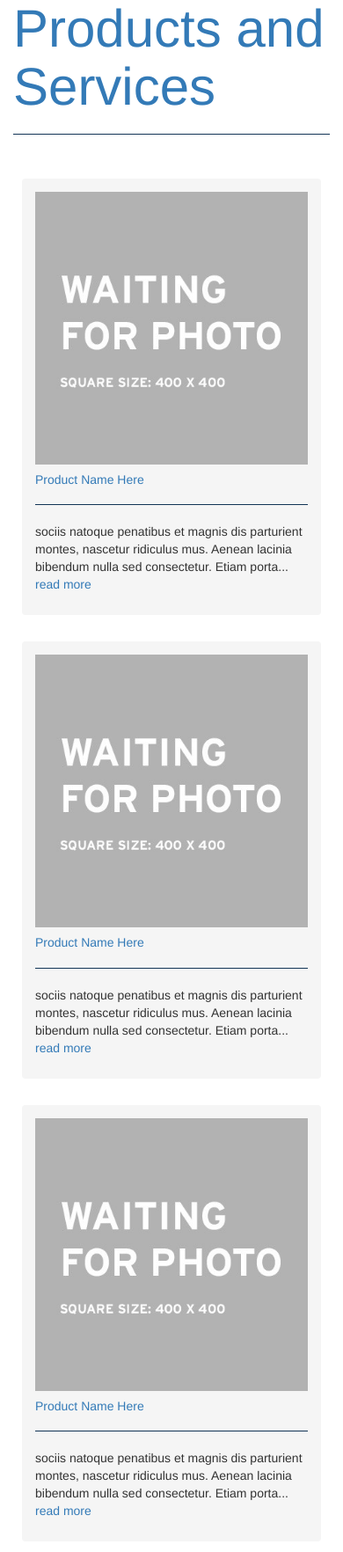
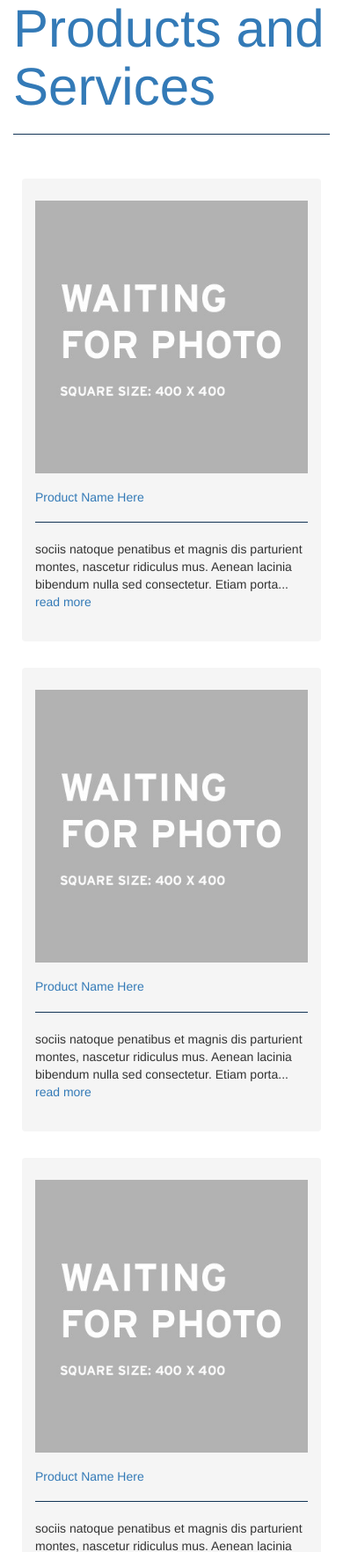
Before and after one commit to Outte/AM-Custom-WordPress-Theme, a PHP site: page /product.html in a window 390 px wide. Shown: the part 122-1886 px from the top of the page at 88% size. Run offline with PHP 8.4, Linux system fonts and the light colour scheme; some libraries are stand-ins or nearby versions.

Commit message:
product list mobile responsiveness update

```diff
--- a/style.css
+++ b/style.css
@@ -260,6 +260,10 @@ border: none;
 	border-radius: 4px;
 }
 
+.product-list-item * {
+	margin: 10px auto 20px auto;
+}
+
 	/* Product Item Styles */
 	.product {
 		margin: 30px;
```
